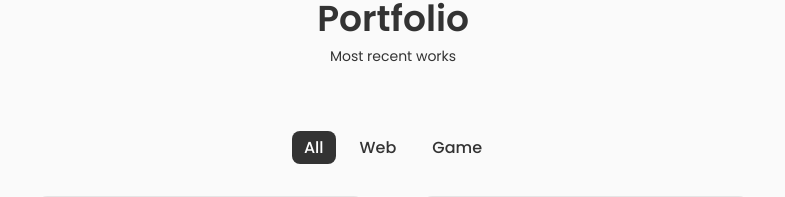
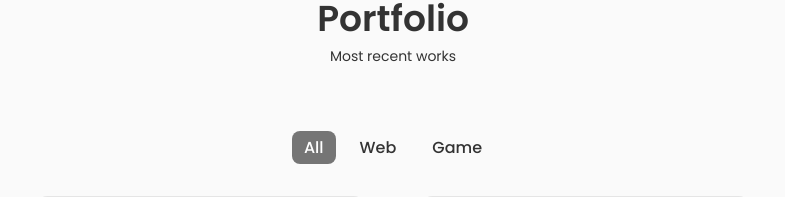
Before and after one commit to RafalGontarski/Portfolio, a React (Create React App) app: page / in a window 1280 px wide. Shown: the part 3729-3926 px from the top of the page, without its empty margins (247-1032 px from the left). Built offline with nearby package versions, Linux system fonts and the light colour scheme.

Commit message:
Dark mode portfolio component work__items.

```diff
--- a/src/components/work/Work.jsx
+++ b/src/components/work/Work.jsx
@@ -4,7 +4,7 @@ import {Works} from "./Works";
 import {DarkModeContext} from "../../context/DarkModeContext";
 
 export const Work = () => {
-    const { isDarkMode, toggleDarkMode } = useContext(DarkModeContext);
+    const { isDarkMode} = useContext(DarkModeContext);
     return (
         <section className="work section" id="portfolio">
             <h2 className={`section__title ${isDarkMode ? "section__title-dark-mode" : "section__title-light-mode"}`}>Portfolio</h2>
--- a/src/components/work/Works.jsx
+++ b/src/components/work/Works.jsx
@@ -1,12 +1,14 @@
-import React, {useEffect, useState} from "react";
+import React, {useContext, useEffect, useState} from "react";
 import {projectsData, projectNav} from "./Data";
 import {WorkItems} from "./WorkItems";
 import './work.css';
+import {DarkModeContext} from "../../context/DarkModeContext";
 
 export const Works = () => {
     const [item, setItem] = useState({name: 'all'});
     const [projects, setProjects] = useState([]);
     const [active, setActive] = useState(0);
+    const { isDarkMode} = useContext(DarkModeContext);
 
     useEffect(() => {
         if (item.name === 'all') {
@@ -34,8 +36,8 @@ export const Works = () => {
                             onClick={(e) => {
                                 handleClick(e, index);
                             }}
-                            className={`${active === index ? 'active-work' : ''}
-                            work__item`}
+                            className={` ${active === index ? 'active-work-dark-mode' : ''}
+            work__item ${isDarkMode ? 'work__item-dark-mode' : 'work__item-light-mode'}`}
                             key={index}>
                             {item.name}
                         </span>
--- a/src/components/work/work.css
+++ b/src/components/work/work.css
@@ -8,16 +8,30 @@
 
 .work__item {
     cursor: pointer;
-    color: var(--title-color);
     padding: 0.25rem 0.75rem;
     font-weight: var(--font-medium);
     border-radius: 0.5rem;
     text-transform: capitalize;
 }
 
-.work__item:hover {
-    background-color: var(--title-color);
+.work__item-light-mode {
+    color: var(--title-color);
+    /*transition: 2s;*/
+}
+
+.work__item-dark-mode {
+    color: var(--body-color);
+}
+
+
+.work__item-light-mode:hover {
+    background-color: var(--text-color);
     color: var(--container-color);
+}
+
+.work__item-dark-mode:hover {
+    background-color: var(--text-color);
+    color: var(--body-color);
 }
 
 .work__container {
@@ -88,8 +102,12 @@
 }
 
 /* active work*/
-.active-work {
-    background-color: var(--title-color);
+.active-work-light-mode {
+    background-color: var(--body-color);
+}
+
+.active-work-dark-mode {
+    background-color: var(--text-color);
     color: var(--container-color);
 }
 
```
